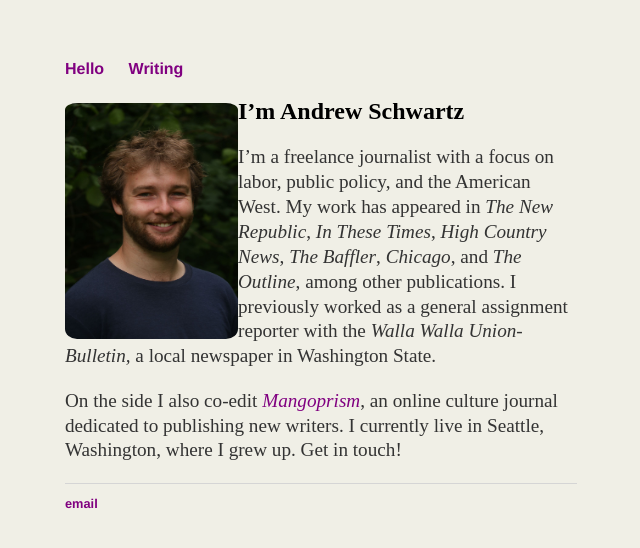
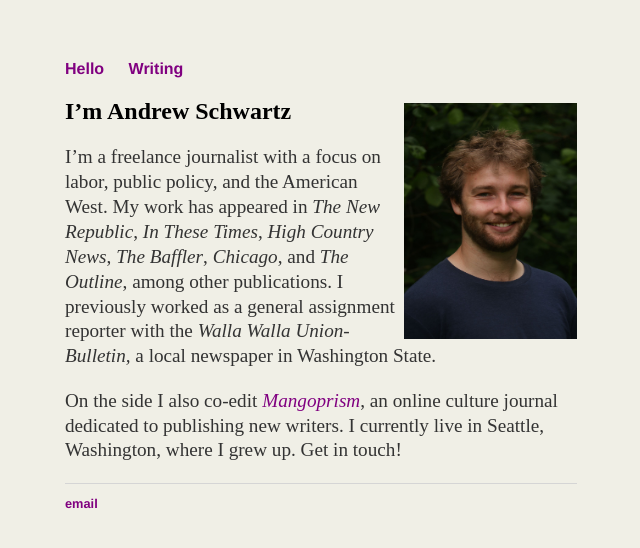
Before and after one commit to aonschwartz/aonschwartz.github.io, a Jekyll site: the page built from index.md, in a window 1280 px wide. Shown: the top 548 px of the page, without its empty margins (319-959 px from the left). Built offline with Jekyll 4.4.1, drawn with Linux system fonts in a browser that asks for light colours.

Commit message:
Update main.css

```diff
--- a/css/main.css
+++ b/css/main.css
@@ -40,11 +40,10 @@ footer {
 img{
     width: 173px;
     height: 236px;
-    border-radius: 12px;
-    float: left;
+    float: right;
     padding-top: 5px;
     padding-bottom: 2px;
-    padding-right: : 15px;
+    padding-left: : 15px;
 }
 
 img:hover {
```
